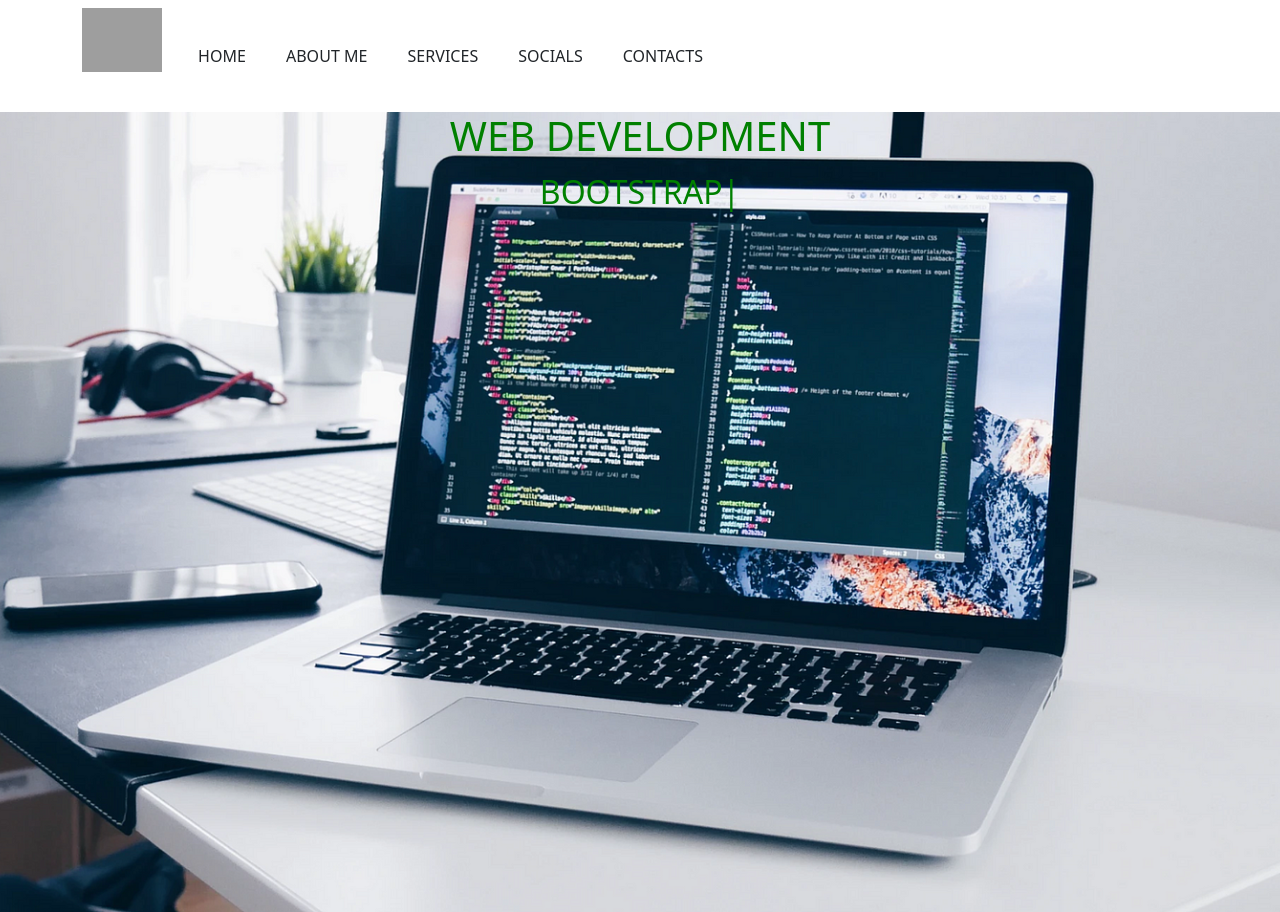
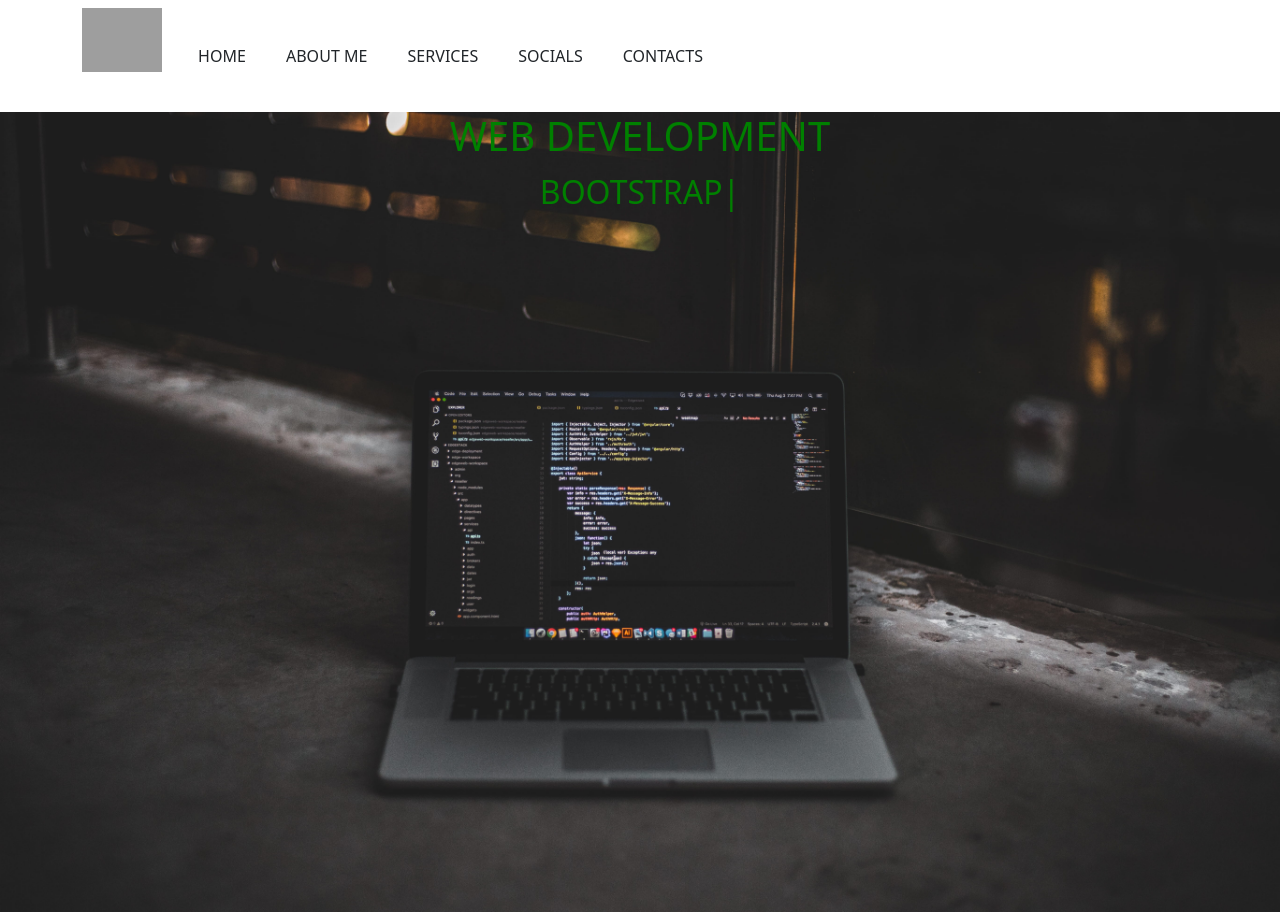
Before and after one commit to pepoloco/Portfolio-Project, a React (Create React App) app in the folder protfolio/: page /home in a window 1280 px wide. Built offline with nearby package versions, Linux system fonts and the light colour scheme; grey boxes are pictures that could not be loaded.

Commit message:
update
changed the wallpaper background of HOME

```diff
--- a/protfolio/src/App.css
+++ b/protfolio/src/App.css
@@ -85,7 +85,7 @@ nav ul li {
 
 .header-wrap {
   position: relative;
-  background: url(./laptopCoding.png) no-repeat;
+  background: url(./laptopCoding.jpg) no-repeat;
   background-size: cover;
   background-position: center;
   height: 100vh
```
Also changed, not shown: protfolio/src/laptopCoding.jpg (added), protfolio/src/laptopCoding.png (deleted).
